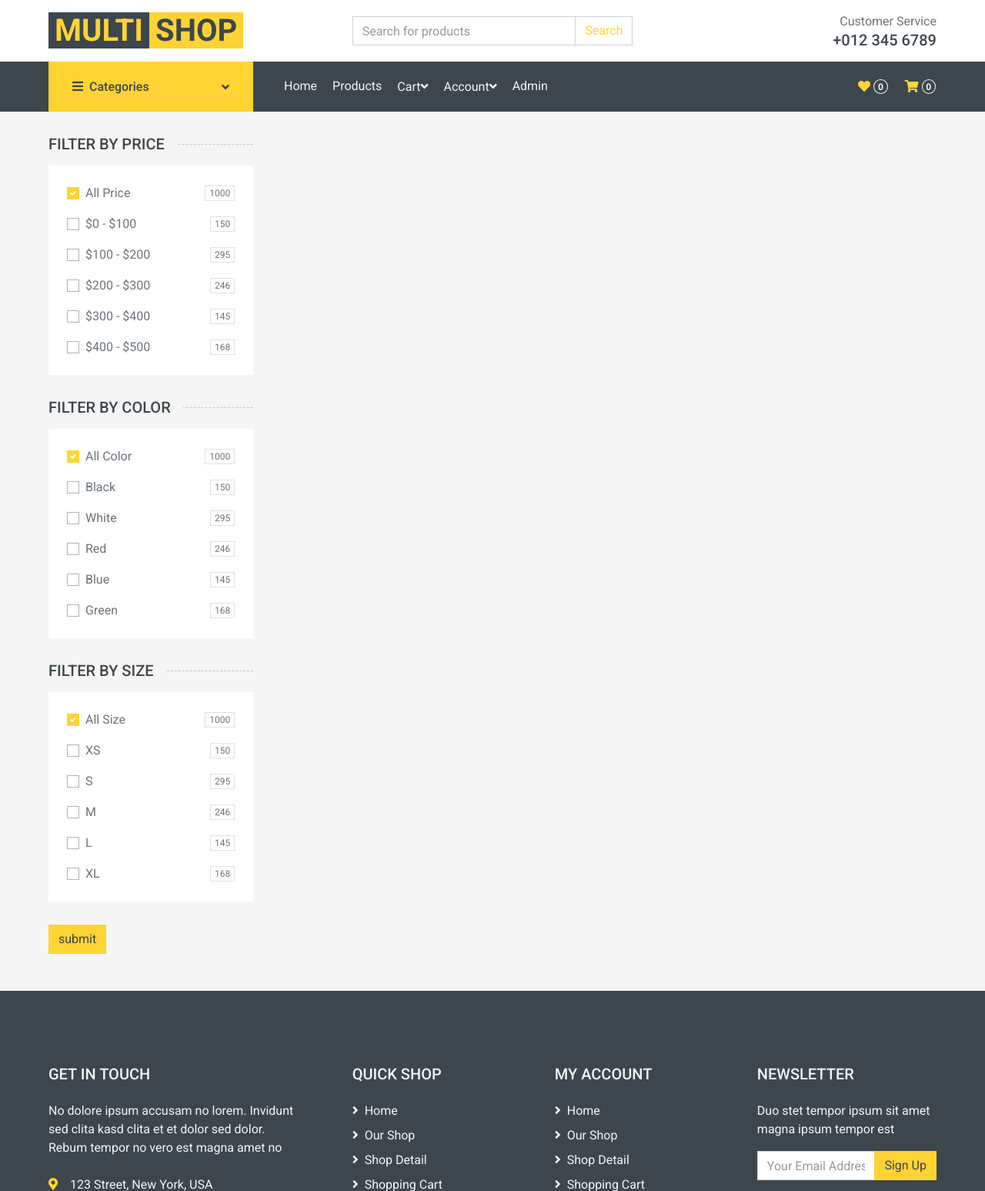
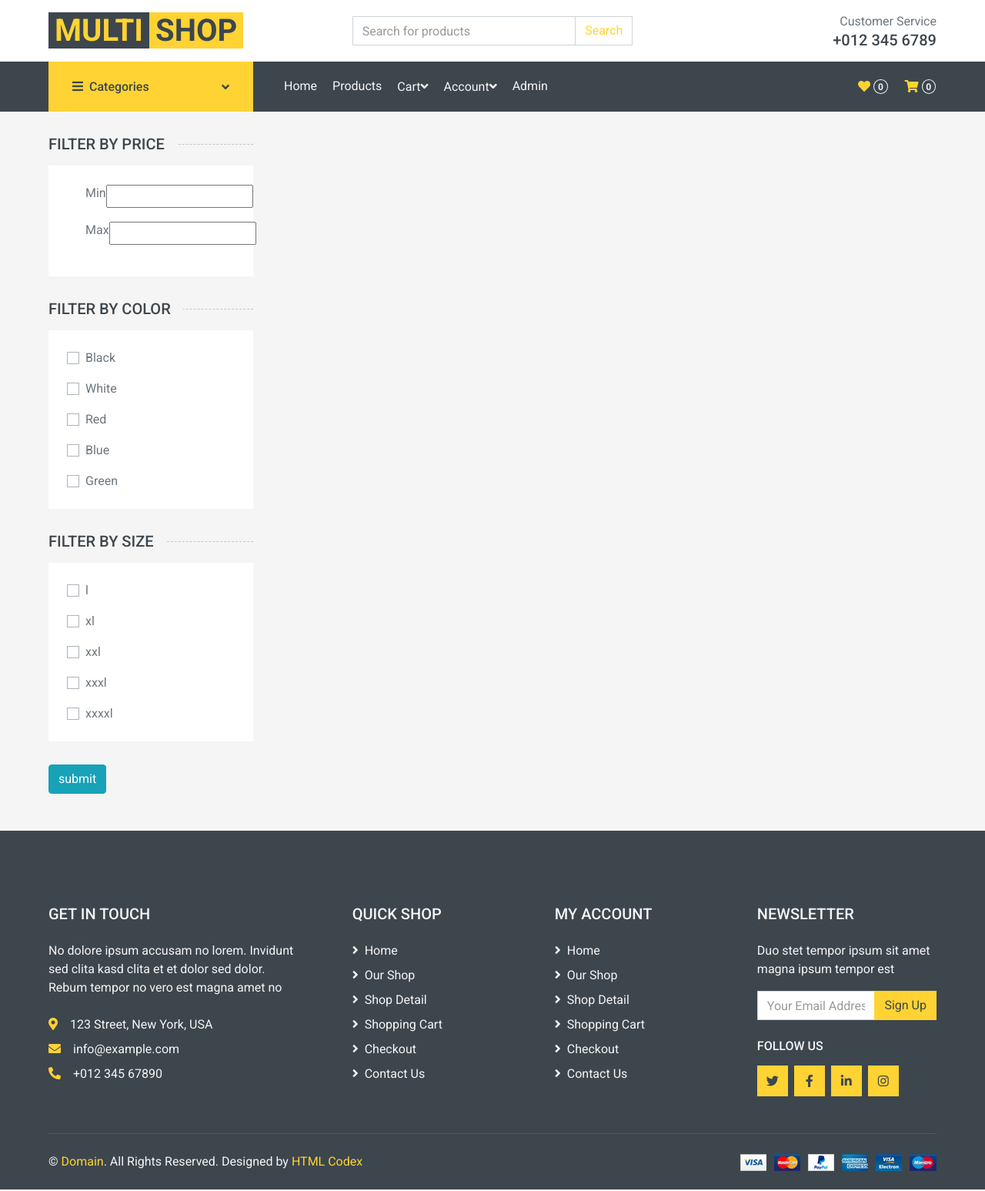
Before and after one commit to danialsadri/multi_shop_project, a Django app: page /product/list/ in a window 1280 px wide. Shown: the top 1547 px of the page at 77% size. Run offline with Django 4.2, Linux system fonts and the light colour scheme; data that the repository does not hold is empty; some libraries are stand-ins or nearby versions.

Commit message:
add filter

```diff
--- a/product/templates/product/product_list.html
+++ b/product/templates/product/product_list.html
@@ -11,114 +11,75 @@
             <div class="col-lg-3 col-md-4">
                 <form action="" method="get">
                     <!-- Price Start -->
-                    <h5 class="section-title position-relative text-uppercase mb-3"><span class="bg-secondary pr-3">Filter by price</span>
-                    </h5>
+                    <h5 class="section-title position-relative text-uppercase mb-3"><span class="bg-secondary pr-3">Filter by price</span></h5>
                     <div class="bg-light p-4 mb-30">
                             <div class="custom-control custom-checkbox d-flex align-items-center justify-content-between mb-3">
-                            <input type="checkbox" class="custom-control-input" checked id="price-all">
-                            <label class="custom-control-label" for="price-all">All Price</label>
-                            <span class="badge border font-weight-normal">1000</span>
+                                <label for="min">Min</label>
+                                <input type="number" name="min_price" id="min">
                             </div>
                             <div class="custom-control custom-checkbox d-flex align-items-center justify-content-between mb-3">
-                            <input type="checkbox" class="custom-control-input" id="price-1">
-                            <label class="custom-control-label" for="price-1">$0 - $100</label>
-                            <span class="badge border font-weight-normal">150</span>
-                        </div>
-                        <div class="custom-control custom-checkbox d-flex align-items-center justify-content-between mb-3">
-                            <input type="checkbox" class="custom-control-input" id="price-2">
-                            <label class="custom-control-label" for="price-2">$100 - $200</label>
-                            <span class="badge border font-weight-normal">295</span>
-                        </div>
-                        <div class="custom-control custom-checkbox d-flex align-items-center justify-content-between mb-3">
-                            <input type="checkbox" class="custom-control-input" id="price-3">
-                            <label class="custom-control-label" for="price-3">$200 - $300</label>
-                            <span class="badge border font-weight-normal">246</span>
-                        </div>
-                        <div class="custom-control custom-checkbox d-flex align-items-center justify-content-between mb-3">
-                            <input type="checkbox" class="custom-control-input" id="price-4">
-                            <label class="custom-control-label" for="price-4">$300 - $400</label>
-                            <span class="badge border font-weight-normal">145</span>
-                        </div>
-                        <div class="custom-control custom-checkbox d-flex align-items-center justify-content-between">
-                            <input type="checkbox" class="custom-control-input" id="price-5">
-                            <label class="custom-control-label" for="price-5">$400 - $500</label>
-                            <span class="badge border font-weight-normal">168</span>
+                                <label for="max">Max</label>
+                                <input type="number" name="max_price" id="max">
                             </div>
                     </div>
                     <!-- Price End -->
                     <!-- Color Start -->
-                    <h5 class="section-title position-relative text-uppercase mb-3"><span class="bg-secondary pr-3">Filter by color</span>
-                    </h5>
+                    <h5 class="section-title position-relative text-uppercase mb-3"><span class="bg-secondary pr-3">Filter by color</span></h5>
                     <div class="bg-light p-4 mb-30">
                             <div class="custom-control custom-checkbox d-flex align-items-center justify-content-between mb-3">
-                            <input type="checkbox" class="custom-control-input" checked id="color-all">
-                            <label class="custom-control-label" for="price-all">All Color</label>
-                            <span class="badge border font-weight-normal">1000</span>
+                                <input type="checkbox" name="color" value="black" class="custom-control-input"
+                                       id="color-1">
+                                <label class="custom-control-label" for="color-1">Black</label>
                             </div>
                             <div class="custom-control custom-checkbox d-flex align-items-center justify-content-between mb-3">
-                            <input type="checkbox" class="custom-control-input" id="color-1">
-                            <label class="custom-control-label" for="color-1">Black</label>
-                            <span class="badge border font-weight-normal">150</span>
+                                <input type="checkbox" name="color" value="white" class="custom-control-input"
+                                       id="color-2">
+                                <label class="custom-control-label" for="color-2">White</label>
                             </div>
                             <div class="custom-control custom-checkbox d-flex align-items-center justify-content-between mb-3">
-                            <input type="checkbox" class="custom-control-input" id="color-2">
-                            <label class="custom-control-label" for="color-2">White</label>
-                            <span class="badge border font-weight-normal">295</span>
+                                <input type="checkbox" name="color" value="red" class="custom-control-input"
+                                       id="color-3">
+                                <label class="custom-control-label" for="color-3">Red</label>
                             </div>
                             <div class="custom-control custom-checkbox d-flex align-items-center justify-content-between mb-3">
-                            <input type="checkbox" class="custom-control-input" id="color-3">
-                            <label class="custom-control-label" for="color-3">Red</label>
-                            <span class="badge border font-weight-normal">246</span>
-                        </div>
-                        <div class="custom-control custom-checkbox d-flex align-items-center justify-content-between mb-3">
-                            <input type="checkbox" class="custom-control-input" id="color-4">
+                                <input type="checkbox" name="color" value="blue" class="custom-control-input"
+                                       id="color-4">
                                 <label class="custom-control-label" for="color-4">Blue</label>
-                            <span class="badge border font-weight-normal">145</span>
                             </div>
                             <div class="custom-control custom-checkbox d-flex align-items-center justify-content-between">
-                            <input type="checkbox" class="custom-control-input" id="color-5">
+                                <input type="checkbox" name="color" value="green" class="custom-control-input"
+                                       id="color-5">
                                 <label class="custom-control-label" for="color-5">Green</label>
-                            <span class="badge border font-weight-normal">168</span>
                             </div>
                     </div>
                     <!-- Color End -->
                     <!-- Size Start -->
-                    <h5 class="section-title position-relative text-uppercase mb-3"><span class="bg-secondary pr-3">Filter by size</span>
-                    </h5>
+                    <h5 class="section-title position-relative text-uppercase mb-3"><span class="bg-secondary pr-3">Filter by size</span></h5>
                     <div class="bg-light p-4 mb-30">
                             <div class="custom-control custom-checkbox d-flex align-items-center justify-content-between mb-3">
-                            <input type="checkbox" class="custom-control-input" checked id="size-all">
-                            <label class="custom-control-label" for="size-all">All Size</label>
-                            <span class="badge border font-weight-normal">1000</span>
+                                <input type="checkbox" name="size" value="l" class="custom-control-input" id="size-1">
+                                <label class="custom-control-label" for="size-1">l</label>
                             </div>
                             <div class="custom-control custom-checkbox d-flex align-items-center justify-content-between mb-3">
-                            <input type="checkbox" class="custom-control-input" id="size-1">
-                            <label class="custom-control-label" for="size-1">XS</label>
-                            <span class="badge border font-weight-normal">150</span>
+                                <input type="checkbox" name="size" value="xl" class="custom-control-input" id="size-2">
+                                <label class="custom-control-label" for="size-2">xl</label>
                             </div>
                             <div class="custom-control custom-checkbox d-flex align-items-center justify-content-between mb-3">
-                            <input type="checkbox" class="custom-control-input" id="size-2">
-                            <label class="custom-control-label" for="size-2">S</label>
-                            <span class="badge border font-weight-normal">295</span>
+                                <input type="checkbox" name="size" value="xxl" class="custom-control-input" id="size-3">
+                                <label class="custom-control-label" for="size-3">xxl</label>
                             </div>
                             <div class="custom-control custom-checkbox d-flex align-items-center justify-content-between mb-3">
-                            <input type="checkbox" class="custom-control-input" id="size-3">
-                            <label class="custom-control-label" for="size-3">M</label>
-                            <span class="badge border font-weight-normal">246</span>
-                        </div>
-                        <div class="custom-control custom-checkbox d-flex align-items-center justify-content-between mb-3">
-                            <input type="checkbox" class="custom-control-input" id="size-4">
-                            <label class="custom-control-label" for="size-4">L</label>
-                            <span class="badge border font-weight-normal">145</span>
+                                <input type="checkbox" name="size" value="xxxl" class="custom-control-input"
+                                       id="size-4">
+                                <label class="custom-control-label" for="size-4">xxxl</label>
                             </div>
                             <div class="custom-control custom-checkbox d-flex align-items-center justify-content-between">
-                            <input type="checkbox" class="custom-control-input" id="size-5">
-                            <label class="custom-control-label" for="size-5">XL</label>
-                            <span class="badge border font-weight-normal">168</span>
+                                <input type="checkbox" name="size" value="xxxxl" class="custom-control-input" id="size-5">
+                                <label class="custom-control-label" for="size-5">xxxxl</label>
                             </div>
                     </div>
                     <!-- Size End -->
-                    <input type="submit" class="btn btn-primary" value="submit">
+                    <input type="submit" class="btn btn-info rounded" value="submit">
                 </form>
             </div>
             <!-- Shop Sidebar End -->
--- a/product/views.py
+++ b/product/views.py
@@ -7,7 +7,19 @@ from product.models import Product
 
 class ProductListView(View):
     def get(self, request):
+        # filter by size color min price max price
+        colors = request.GET.getlist('color')
+        sizes = request.GET.getlist('size')
+        min_price = request.GET.get('min_price')
+        max_price = request.GET.get('max_price')
         products = Product.objects.all()
+        if colors:
+            products = products.filter(color__title__in=colors).distinct()
+        if sizes:
+            products = products.filter(size__title__in=sizes).distinct()
+        if min_price and max_price:
+            products = products.filter(price__gte=min_price, price__lte=max_price)
+        # pagination
         paginator = Paginator(products, 3)
         page_number = request.GET.get('page', 1)
         try:
```
Lines whose indentation alone changed are shown as unchanged.
